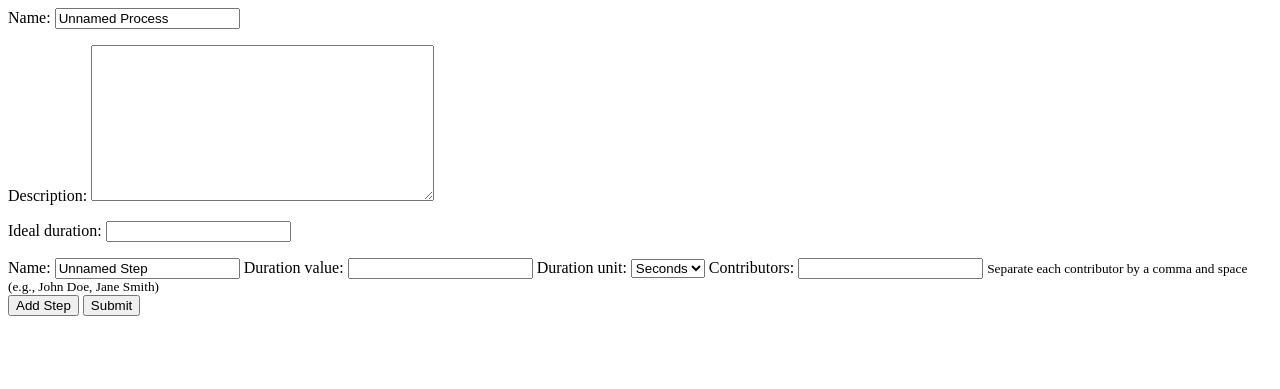
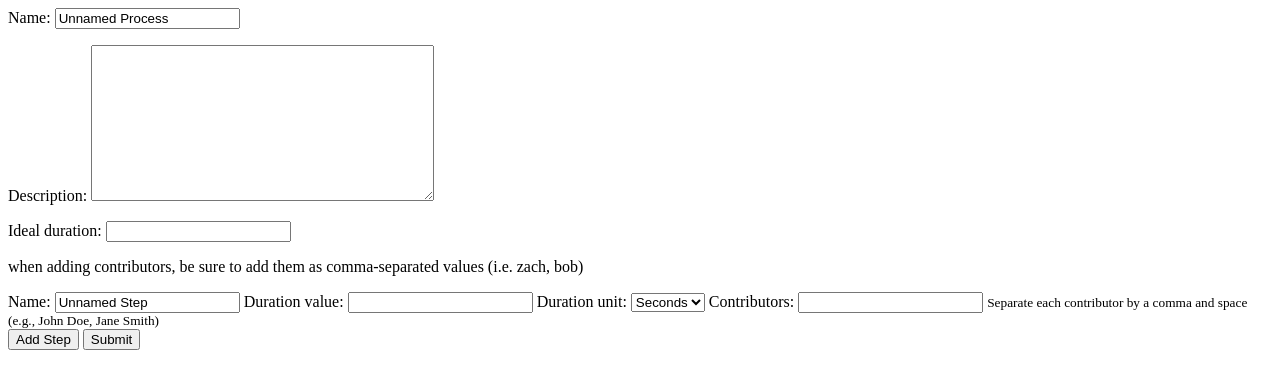
Before and after one commit to Zach-Rose/operations_management, a Django app: template intake_form/templates/intake_form/submit_form.html in a window 1280 px wide. Shown: the top 389 px of the page. Run offline with Django 5.2, Linux system fonts and the light colour scheme; the template is opened without the code that fills it: values that come from a table or form of the project are taken from there, others are empty.

Commit message:
making this simpler

```diff
--- a/intake_form/templates/intake_form/submit_form.html
+++ b/intake_form/templates/intake_form/submit_form.html
@@ -1,6 +1,7 @@
 <form method="post">
     {% csrf_token %}
     {{ process_form.as_p }}
+    <p>when adding contributors, be sure to add them as comma-separated values (i.e. zach, bob)</p>
     <div id="steps-container">
         <div class="step">
             {{ step_form.name.label_tag }}
```
